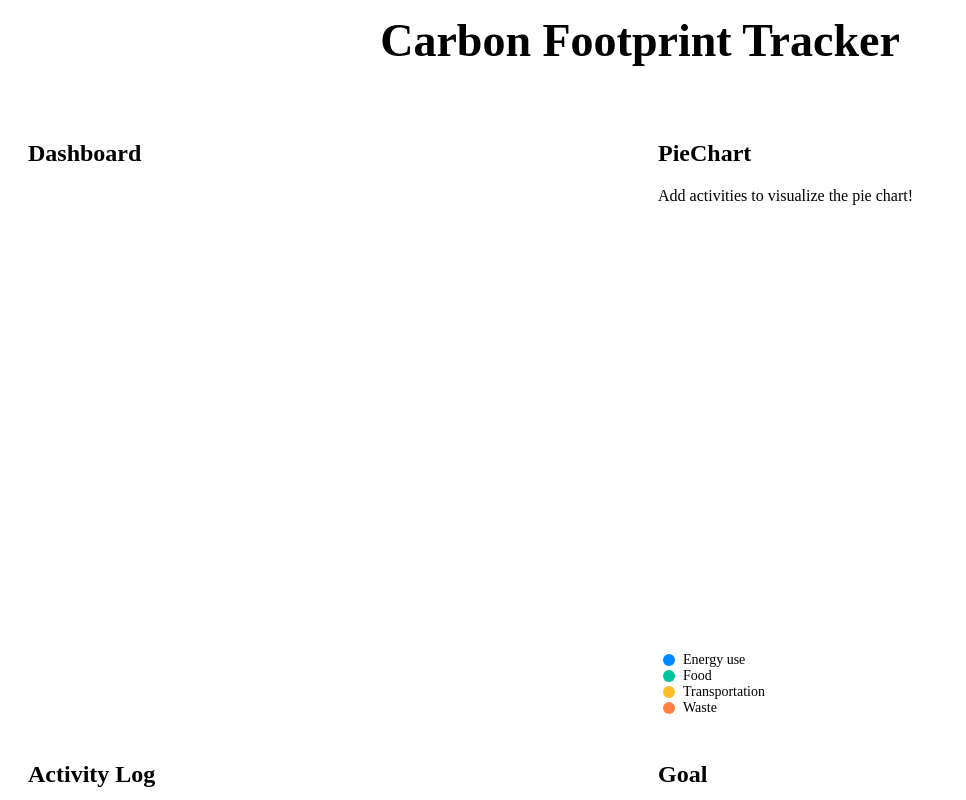
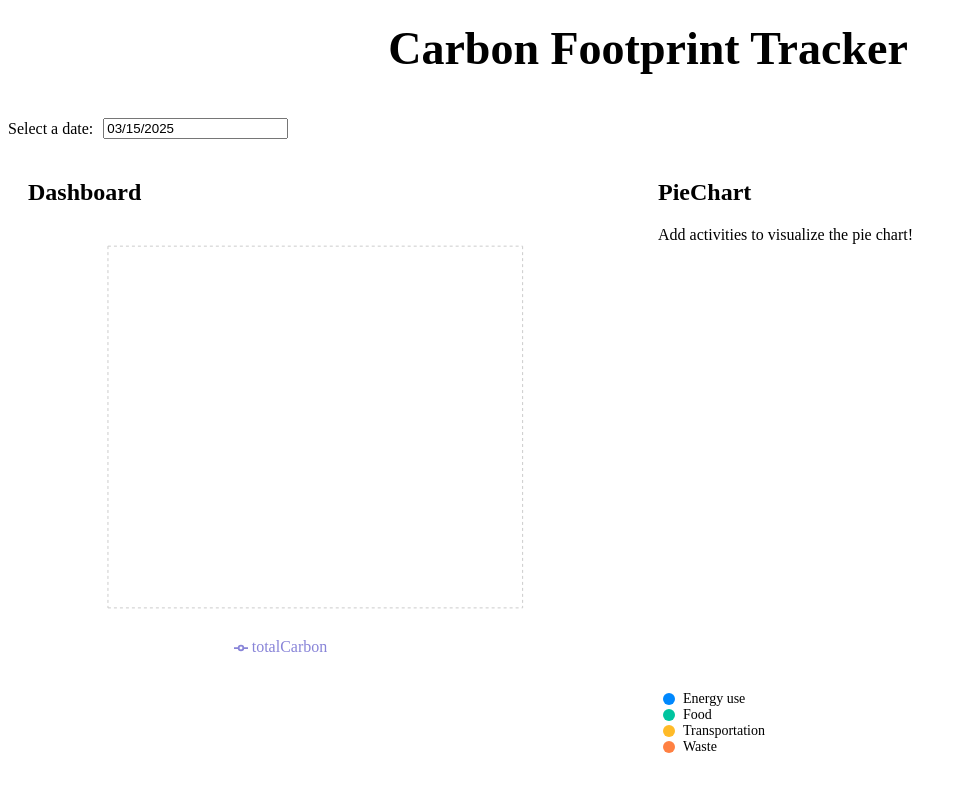
Before and after one commit to tsaihsilo/carbon_footprint_tracker, a React (Vite) app: page / in a window 1280 px wide. Shown: the top 800 px of the page, without its empty margins (0-966 px from the left). Built offline with nearby package versions, Linux system fonts and the light colour scheme.

Commit message:
Implemented Dashboard

```diff
--- a/package.json
+++ b/package.json
@@ -11,6 +11,7 @@
   },
   "dependencies": {
     "react": "^19.0.0",
+    "react-datepicker": "^8.2.1",
     "react-dom": "^19.0.0",
     "recharts": "^2.15.1"
   },
--- a/src/App.css
+++ b/src/App.css
@@ -100,37 +100,26 @@ p {
 .title-container {
   display: flex;
   justify-content: center;
-  /* Centers horizontally */
   align-items: center;
-  /* Centers vertically */
   width: 100vw;
-  /* Full width */
   height: 80px;
-  /* Set a fixed height */
-  position: fixed;
-  /* Stays fixed at the top */
   top: 0;
   left: 0;
   text-align: center;
   font-size: 23px;
   font-weight: bold;
   background-color: rgba(255, 255, 255, 0.1);
-  /* Optional background */
   z-index: 1000;
-  /* Ensures it's above other elements */
+  padding-bottom: 30px;
 }
 
-/* Push the grid below the title */
 .container {
-  margin-top: 100px;
-  /* Adds space below the title */
   display: grid;
   grid-template-columns: 1fr 1fr;
   grid-template-rows: 1fr 1fr;
   gap: 20px;
   width: 100vw;
   height: calc(100vh - 100px);
-  /* Makes grid fill remaining space */
   padding: 20px;
   box-sizing: border-box;
 }
@@ -197,3 +186,9 @@ p {
 .goal-container span {
   white-space: nowrap;
 }
+
+.react-datepicker__current-month {
+  text-align: center;
+  width: 100%;
+  font-weight: bold;
+}
--- a/src/App.tsx
+++ b/src/App.tsx
@@ -3,25 +3,87 @@ import ActivityLog from './components/ActivityLog.tsx';
 import Dashboard from './components/Dashboard.tsx';
 import Goal from './components/Goal.tsx';
 import PieChartFeature from './components/PieChartFeature.tsx';
+import DatePicker from 'react-datepicker'
+import "react-datepicker/dist/react-datepicker.css";
+
+interface Activity {
+  name: string;
+  category: string;
+  carbon: number
+}
+
+interface DateDictionary {
+  [date: string]: Activity[]
+}
+
+interface DateGoal {
+  [date: string]: number
+}
 
 function App() {
+  const [date, setDate] = useState<Date>(new Date())
+  const todayDate = date.toISOString().split("T")[0]
 
-  interface Activity {
-    name: string;
-    category: string;
-    carbon: number
+  function initialDateDictionaryState () {
+    const savedDateDictionary = window.localStorage.getItem("dateDictionary")
+    return savedDateDictionary ? JSON.parse(savedDateDictionary) : {}
   }
 
-  const initialActivityState = () => {
-    const savedActivities = window.localStorage.getItem("activities");
-    return savedActivities ? JSON.parse(savedActivities) : [];
+  const [dateDictionary, setDateDictionary] = useState<DateDictionary>(() => initialDateDictionaryState())
+
+  function getActivities(dateDictionary: DateDictionary, dateInput: string) {
+    return dateDictionary[dateInput] || []
   }
 
-  const [activities, setActivities] = useState<Activity[]>(() => initialActivityState())
+  function addActivity(newActivity: Activity) {
+    setDateDictionary(prev => {
+      const updatedTodayActivity = prev[todayDate] ? [...prev[todayDate], newActivity] : [newActivity]
+      return {...prev, [todayDate]: updatedTodayActivity}
+    })
+  }
+
+  function deleteActivity(index: number) {
+    setDateDictionary(prev => {
+      const updatedTodayActivity = prev[todayDate].filter((_, i) => i != index)
+      return {...prev, [todayDate]: updatedTodayActivity}
+    })
+  }
+
+  function getTotalCarbon(dateDictionary: DateDictionary, dateInput: string) {
+    return (dateDictionary[dateInput] ?? []).reduce((acc, curr) => acc + curr.carbon, 0)
+  }
+
+  function getAllCarbonData(dateDictionary: DateDictionary) {
+    return Object.keys(dateDictionary)
+      .sort((a, b) => new Date(a).getTime() - new Date(b).getTime())
+      .map((date: string) => ({
+        date: date,
+        totalCarbon: getTotalCarbon(dateDictionary, date)
+    }))
+  }
+
+  function initialGoalState() {
+    const saveGoalDictionary = window.localStorage.getItem("goalDictionary")
+    return saveGoalDictionary ? JSON.parse(saveGoalDictionary) : {}
+  }
+
+  const [goalsDictionary, setGoalsDictionary] = useState<DateGoal>(() => initialGoalState())
+
+  const goal = goalsDictionary[todayDate] || 0
+
+  function setGoal(newGoal: number) {
+    setGoalsDictionary(prev => {
+      return {...prev, [todayDate]: newGoal}
+    })
+  }
 
   useEffect(() => {
-    window.localStorage.setItem("activities", JSON.stringify(activities))
-  }, [activities])
+    window.localStorage.setItem("dateDictionary", JSON.stringify(dateDictionary))
+  }, [dateDictionary])
+
+  useEffect(() => {
+    window.localStorage.setItem("goalDictionary", JSON.stringify(goalsDictionary))
+  }, [goalsDictionary])
 
   return (
     <div>
@@ -29,11 +91,27 @@ function App() {
         <h1>Carbon Footprint Tracker</h1>
       </div>
 
+      <div style={{ display: "flex", alignItems: "center", gap: "10px" }}>
+        <p style={{ margin: 0 }}>Select a date:</p>
+        <DatePicker
+          selected={date}
+          onChange={(date: Date | null) => date && setDate(date)} />
+      </div>
+
       <div className='container'>
-        <Dashboard/>
-        <ActivityLog activities={activities} setActivities={setActivities}/>
-        <PieChartFeature activities={activities}/>
-        <Goal activities={activities}/>
+        <Dashboard
+          allCarbonData={getAllCarbonData(dateDictionary)}/>
+        <ActivityLog
+          activities={getActivities(dateDictionary, todayDate)}
+          addActivity={addActivity}
+          deleteActivity={deleteActivity}/>
+        <PieChartFeature
+          activities={getActivities(dateDictionary, todayDate)}
+          totalCarbon={getTotalCarbon(dateDictionary, todayDate)}/>
+        <Goal
+          totalCarbon={getTotalCarbon(dateDictionary, todayDate)}
+          goal={goal}
+          setGoal={setGoal}/>
       </div>
     </div>
   )
--- a/src/components/ActivityLog.tsx
+++ b/src/components/ActivityLog.tsx
@@ -7,9 +7,8 @@ interface Activity {
   carbon: number
 }
 
-function ActivityLog({ activities, setActivities }: {
-  activities: Activity[],
-  setActivities: React.Dispatch<React.SetStateAction<Activity[]>>}) {
+function ActivityLog({ activities, addActivity, deleteActivity }: {
+  activities: Activity[], addActivity: (newActivity: Activity)  => void, deleteActivity: (index: number)=> void}) {
 
   const [newActivity, setNewActivity] = useState<Activity>({
     name: "",
@@ -24,20 +23,16 @@ function ActivityLog({ activities, setActivities }: {
     })
   }
 
-  function addActivity() {
-    if (!newActivity.name || !newActivity.category || !newActivity.carbon) return;
+  function addActivityHandler() {
+    if (!newActivity.name || !newActivity.category || !newActivity.carbon) return
 
-    setActivities(activities => [...activities, newActivity]);
+    addActivity(newActivity)
 
     setNewActivity({
       name: "",
       category: "",
       carbon: 0
     })
-  }
-
-  function deleteActivity(index: number) {
-    setActivities(activities => activities.filter((_, i) => i != index))
   }
 
   return (
@@ -83,7 +78,7 @@ function ActivityLog({ activities, setActivities }: {
         </div>
 
         {/* Add Button */}
-        <button className="button" onClick={addActivity}>Add</button>
+        <button className="button" onClick={addActivityHandler}>Add</button>
       </div>
       <br></br>
 
--- a/src/components/Dashboard.tsx
+++ b/src/components/Dashboard.tsx
@@ -1,15 +1,27 @@
+import { LineChart, Line, XAxis, YAxis, CartesianGrid, Tooltip, Legend, ResponsiveContainer } from "recharts"
 
-function Dashboard() {
+interface DashboardProp {
+  allCarbonData: { date: string, totalCarbon: number }[]
+}
+
+function Dashboard({ allCarbonData }: DashboardProp) {
+
   return (
     <div className="dashboard">
       <h2>Dashboard</h2>
-      <br></br>
-      <br></br>
-      <br></br>
-      <br></br>
-      <br></br>
-      <br></br>
-      <br></br>
+      <ResponsiveContainer width="86%" height={450}>
+        <LineChart
+          data={allCarbonData}
+          margin={{ top: 20, right: 30, left: 20, bottom: 20 }}
+        >
+          <CartesianGrid strokeDasharray="3 3" />
+          <XAxis dataKey="date" />
+          <YAxis domain={[0, 'auto']} />
+          <Tooltip />
+          <Legend />
+          <Line type="monotone" dataKey="totalCarbon" stroke="#8884d8" activeDot={{ r: 8 }} />
+        </LineChart>
+      </ResponsiveContainer>
     </div>
   );
 }
--- a/src/components/Goal.tsx
+++ b/src/components/Goal.tsx
@@ -1,11 +1,5 @@
-import { SetStateAction, useEffect, useState } from 'react'
+import { SetStateAction } from 'react'
 import '../App.css'
-
-interface Activity {
-  name: string;
-  category: string;
-  carbon: number
-}
 
 interface percentageProp {
   carbonSoFar: number;
@@ -17,10 +11,7 @@ interface messageProp {
   goal: number
 }
 
-function Goal({ activities }: {activities: Activity[]}) {
-  const carbonSoFar = activities.reduce((acc, curr) => acc + curr.carbon, 0)
-
-  const [goal, setGoal] = useState(() => Number(window.localStorage.getItem("goal") || "0"))
+function Goal({ totalCarbon, goal, setGoal }: { totalCarbon: number, goal: number, setGoal: (newGoal: number)  => void}) {
 
   function handleInputChange(event: { target: { value: SetStateAction<string>; }; }) {
     setGoal(Number(event.target.value))
@@ -28,12 +19,7 @@ function Goal({ activities }: {activities: Activity[]}) {
 
   function deleteGoal() {
     setGoal(0)
-    window.localStorage.removeItem("goal")
   }
-
-  useEffect(() => {
-    window.localStorage.setItem("goal", JSON.stringify(goal))
-  }, [goal])
 
   function Percentage({ carbonSoFar, goal }: percentageProp) {
     let percentage = 0
@@ -93,13 +79,13 @@ function Goal({ activities }: {activities: Activity[]}) {
       <br></br>
 
       <div className="progress-bar">
-        {goal > 0 && <progress value={carbonSoFar} max={goal} />}
+        {goal > 0 && <progress value={totalCarbon} max={goal} />}
         &nbsp;&nbsp;&nbsp;
-        <Percentage carbonSoFar={carbonSoFar} goal={goal}/>
+        <Percentage carbonSoFar={totalCarbon} goal={goal}/>
       </div>
       <br></br>
 
-      <Message carbonSoFar={carbonSoFar} goal={goal}/>
+      <Message carbonSoFar={totalCarbon} goal={goal}/>
       <br></br>
       <p>** Very low: {'<'} 6,000 lb/year ➡️ {'<'} 16 lb/day</p>
       <p>** Low: 6,000 - 15,999 lb/year ➡️ 16 - 44 lb/day</p>
--- a/src/components/PieChartFeature.tsx
+++ b/src/components/PieChartFeature.tsx
@@ -13,8 +13,7 @@ interface messageProp {
   totalCarbon: number
 }
 
-function PieChartFeature({ activities }: { activities: Activity[] }) {
-  const totalCarbon = activities.reduce((acc, curr) => acc + curr.carbon, 0)
+function PieChartFeature({ activities, totalCarbon }: { activities: Activity[], totalCarbon: number }) {
 
   function Message({ totalCarbon }: messageProp) {
     if (totalCarbon === 0) {
```
Also changed, not shown: 1 other file (tests, documents, lock files or other folders).
